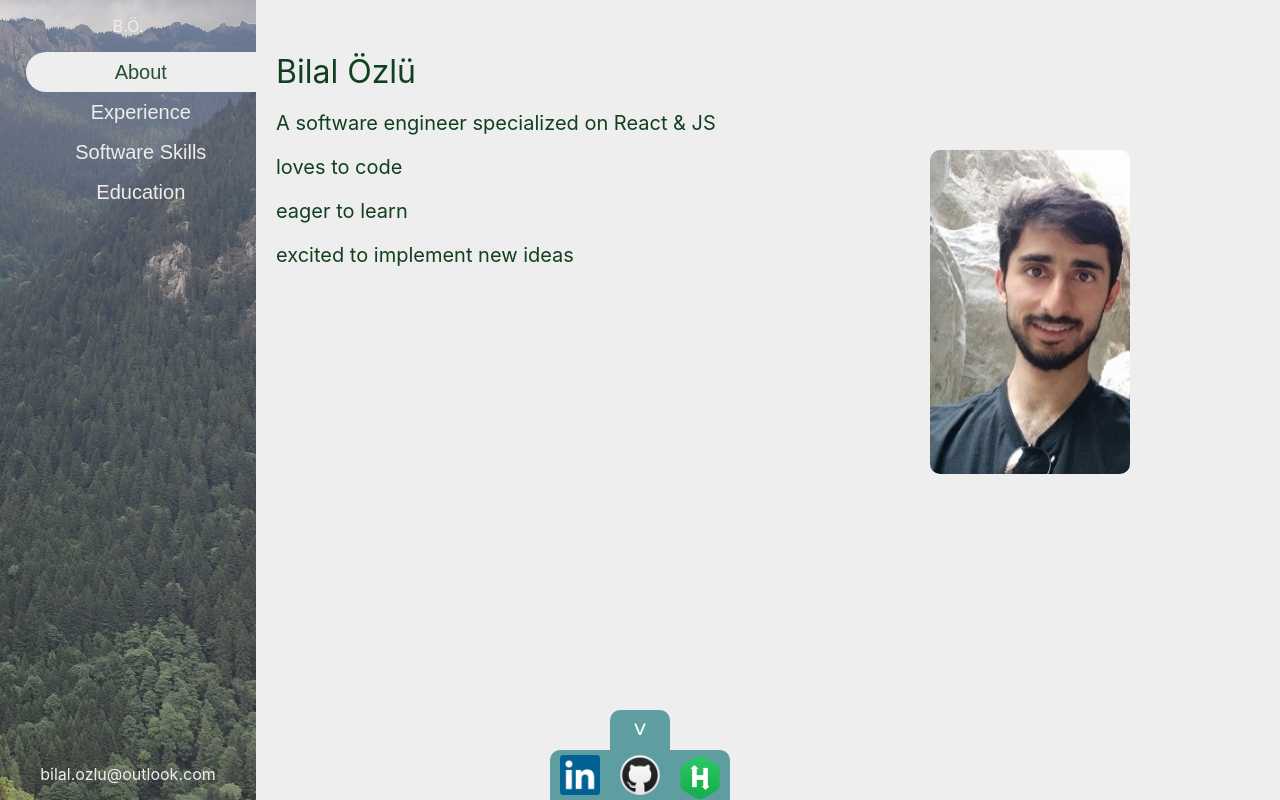
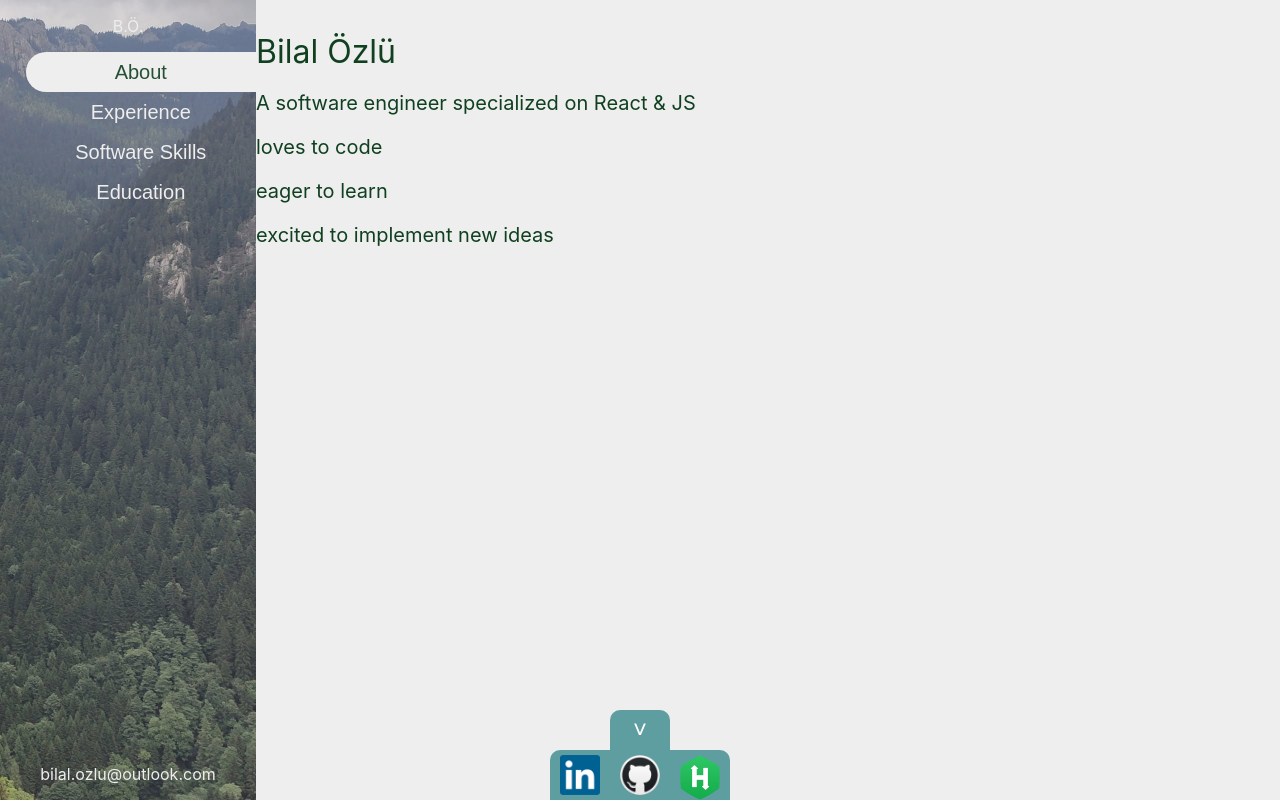
Before and after one commit to bilalozlu/homepage, a React (Create React App) app: page /portfolio in a window 1280 px wide. Built offline with nearby package versions, Linux system fonts and the light colour scheme.

Commit message:
photoareas removed from portfolio

```diff
--- a/src/portfolio_components/about.js
+++ b/src/portfolio_components/about.js
@@ -2,7 +2,7 @@ import './portfolio_section.css';
 
 function About() {
   return (
-    <div className="portfolio_section">
+    <>
       <div>
         <p className='title'>
           Bilal Özlü
@@ -20,10 +20,7 @@ function About() {
           excited to implement new ideas
         </p>
       </div>
-      <div className='photoArea'>
-        <img alt='profile' src="profile.jpg"  width="200px" className='photo'/>
-      </div>
-    </div>
+    </>
   );
 }
 
--- a/src/portfolio_components/education.js
+++ b/src/portfolio_components/education.js
@@ -2,7 +2,7 @@ import './portfolio_section.css';
 
 function Education() {
   return (
-    <div className="portfolio_section">
+    <>
       <div>
         <p className='title'>
           ODTÜ - Computer Engineering
@@ -11,10 +11,7 @@ function Education() {
           2020
         </p>
       </div>
-      <div className='photoArea'>
-        <img alt='education' src="education.jpeg" width="200px" className='photo' />
-      </div>
-    </div>
+    </>
   );
 }
 
--- a/src/portfolio_components/experience.js
+++ b/src/portfolio_components/experience.js
@@ -49,7 +49,7 @@ function Experience() {
   ]
 
   return (
-    <div className="portfolio_section">
+    <>
       <div>
         {experienceData.map((data, index) =>
           <>
@@ -75,10 +75,7 @@ function Experience() {
           </>
         )}
       </div>
-      <div className='photoArea'>
-        <img alt='experience' src="experience.jpg" width="200px" className='photo' />
-      </div>
-    </div>
+    </>
   );
 }
 
--- a/src/portfolio_components/software_skills.js
+++ b/src/portfolio_components/software_skills.js
@@ -59,7 +59,7 @@ function SoftwareSkills() {
   ]
 
   return (
-    <div className="portfolio_section">
+    <>
       <div>
         {skillData.map((data, index) =>
           <>
@@ -79,10 +79,7 @@ function SoftwareSkills() {
           </>
         )}
       </div>
-      <div className='photoArea'>
-        <img alt='skills' src="skills.jpg" width="200px" className='photo' />
-      </div>
-    </div>
+    </>
   );
 }
 
```
